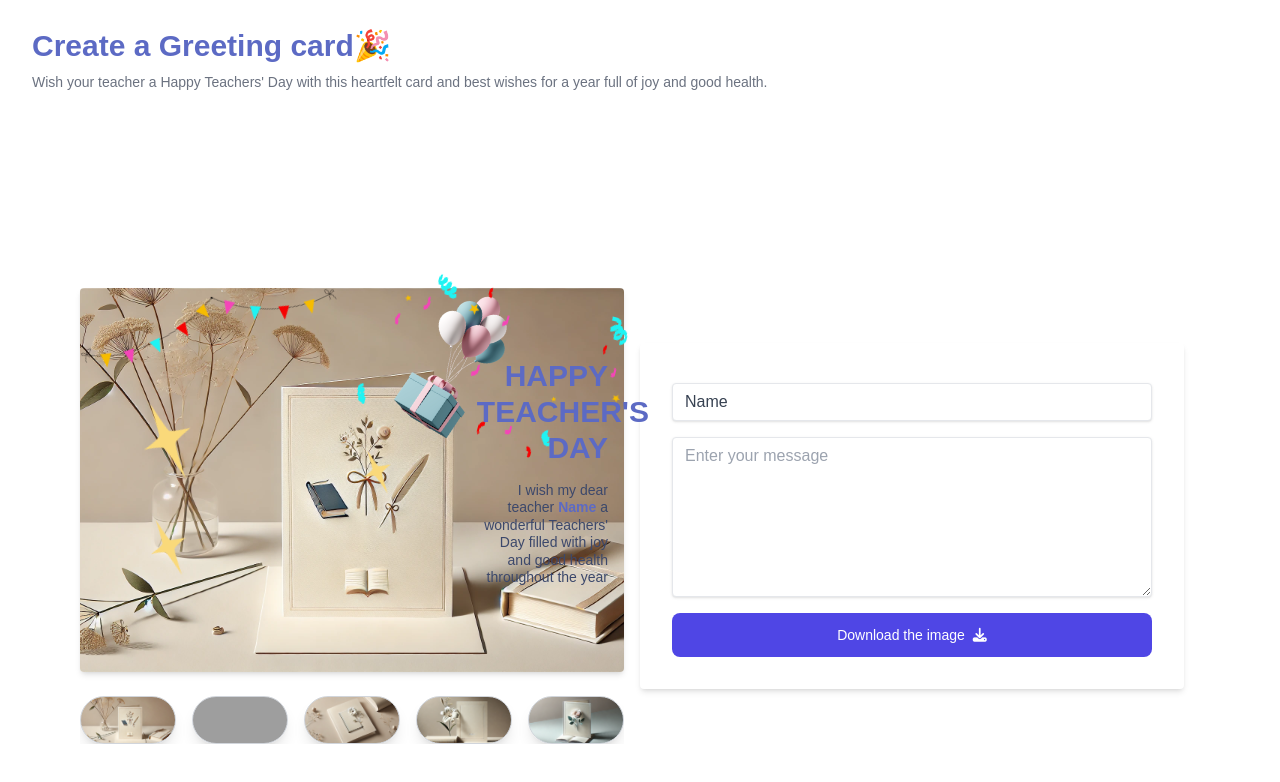
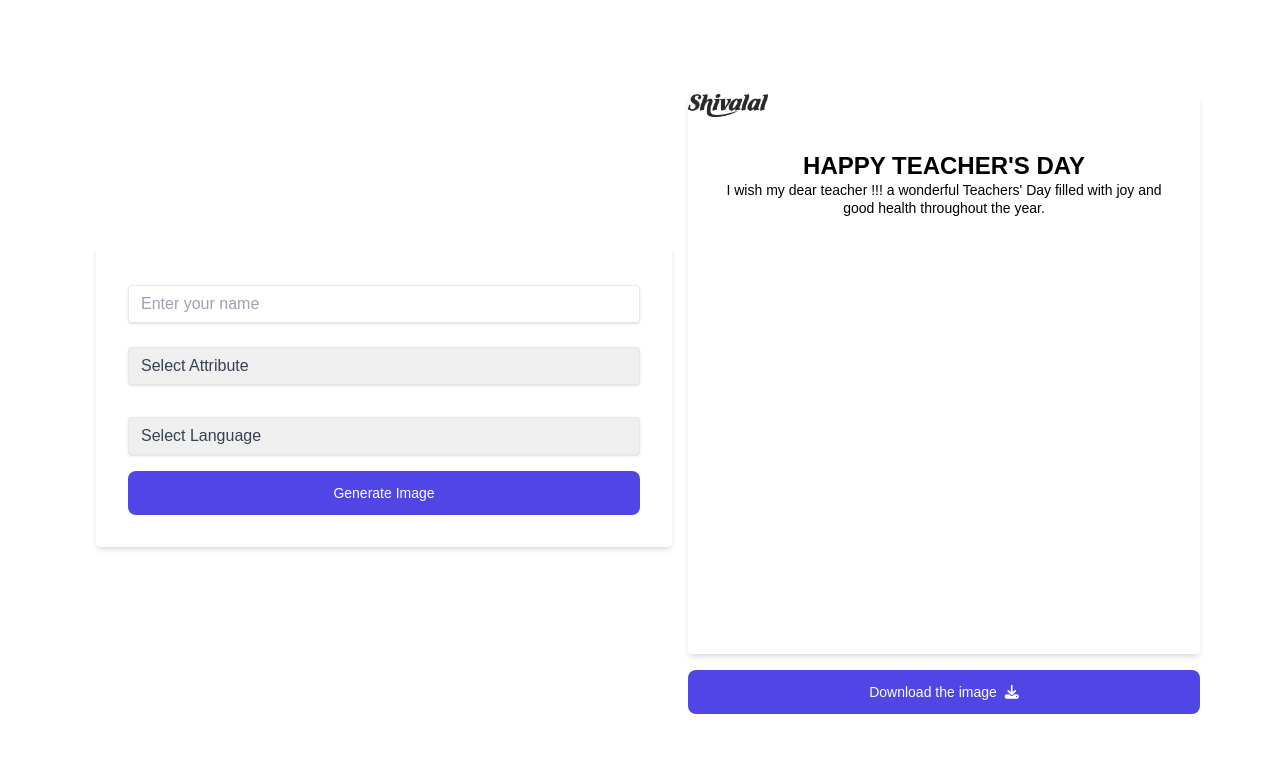
Before and after one commit to divshi/Greeting-Card, a React (Vite) app: page /home in a window 1280 px wide. Shown: the top 782 px of the page. Built offline with nearby package versions, Linux system fonts and the light colour scheme; grey boxes are pictures that could not be loaded; a web font is replaced by a local one.

Commit message:
with changes till 27/8/24

```diff
--- a/src/App.jsx
+++ b/src/App.jsx
@@ -1,7 +1,7 @@
 import React, { useState } from "react";
 import { BrowserRouter as Router, Route, Routes } from "react-router-dom";
 import "./App.css";
-import Header from "./Components/Header";
+// import Header from "./Components/Header";
 import Home from "./Components/Home";
 import DetailsPage from "./Components/DetailsPage";
 import ConfettiAnimation from "./Components/ConfettiAnimation";
@@ -26,7 +26,7 @@ function App() {
             path="/home"
             element={
               <>
-                <Header />
+
                 <Home handlePartyModeClick={handlePartyModeClick} />
               </>
             }
--- a/src/Components/BackCountainer.jsx
+++ b/src/Components/BackCountainer.jsx
@@ -3,14 +3,13 @@ import test1 from "../assets/img1.png";
 import test2 from "../assets/img2.png";
 import test3 from "../assets/img3.png";
 import test4 from "../assets/img4.png";
-import test5 from "../assets/img5.png";
+
 
 const images = [
   `url(${test1})`,
   `url(${test2})`,
   `url(${test3})`,
-  `url(${test4})`,
-  `url(${test5})`,
+  `url(${test4})`
 ];
 
 function BackCountainer({ setBackground }) {
--- a/src/Components/Home.jsx
+++ b/src/Components/Home.jsx
@@ -1,70 +1,111 @@
-import React, { useEffect } from "react";
-import imageEid from "../assets/eid.png";
-import imageEid2 from "../assets/eid (1).png";
-import imageEid3 from "../assets/eid (2).png";
-import imageEid4 from "../assets/eid (3).png";
-import img1 from "../assets/img1.png";  // Importing the default background image
-import html2canvas from "html2canvas";
+import React, { useEffect, useState } from "react";
+// import imageEid from "../assets/eid.png";
+// import imageEid2 from "../assets/eid (1).png";
+// import imageEid3 from "../assets/eid (2).png";
+// import imageEid4 from "../assets/eid (3).png";
+import logo1 from "../assets/logo 1.png";
+
+import img1 from "../assets/img1.png"; // Importing the default background image
 import BackCountainer from "./BackCountainer";
 
-const ImageContainer = ({ name, message, background, setBackground }) => {
+const attributesList = [
+  "Dedicated", "Passionate", "Patient", "Knowledgeable", "Inspiring",
+  "Empathetic", "Supportive", "Understanding", "Encouraging", "Approachable",
+  "Creative", "Nurturing", "Motivating", "Thoughtful", "Resourceful",
+  "Compassionate", "Insightful", "Enthusiastic", "Attentive", "Organized",
+  "Kind-hearted", "Adaptable", "Dependable", "Wise", "Respectful",
+  "Engaging", "Fair", "Focused", "Diligent", "Caring", "Innovative",
+  "Articulate", "Disciplined", "Positive", "Considerate", "Flexible",
+  "Committed", "Empowering", "Skillful", "Trustworthy", "Open-minded",
+  "Energetic", "Friendly", "Collaborative", "Responsible", "Visionary",
+  "Detail-oriented", "Constructive", "Intelligent", "Principled", "Open",
+  "Devoted", "Hardworking", "Charismatic", "Perseverant", "Communicative",
+  "Genuine", "Curious", "Optimistic", "Resilient", "Gentle", "Reliable",
+  "Stimulating", "Observant", "Inclusive", "Sharp", "Warm", "Receptive",
+  "Confident", "Dynamic", "Poised", "Courageous", "Calm", "Driven",
+  "Humorous", "Analytical", "Fair-minded", "Purposeful", "Balanced",
+  "Precise", "Well-read", "Engaged", "Selfless", "Humble",
+];
+
+const ImageContainer = ({ name, message, background, setBackground, handleGenerateImage, imageUrl, aiGeneratedMessage }) => {
+  const containerStyle = {
+    backgroundImage: imageUrl ? `url(${imageUrl})` : '',
+    backgroundSize: 'cover',
+    backgroundPosition: 'center',
+    backgroundRepeat: 'no-repeat',
+    height: '70vh', // Increase height as needed
+    width: '100%',
+  };
+
   return (
     <div className="text-center flex-1">
       <div
-        className={`shadow-md rounded flex flex-col my-2 flex-1 h-96 relative ${background.includes('bg-gradient') ? background : ''}`}
+        className={`shadow-md rounded flex flex-col my-2 flex-1 relative ${background.includes('bg-gradient') ? background : ''}`}
         id="image-container"
-        style={background.includes('url') ? { backgroundImage: background, backgroundSize: 'cover', backgroundPosition: 'center' } : {}}
+        style={containerStyle}
       >
-        {/* Background Images */}
-        <img
-          src={imageEid}
-          alt="eid"
-          className="absolute top-0 w-12 sm:w-10 md:w-16 lg:w-20 xl:w-15 right-32 rotate-[25deg]"
-        />
-        <img
-          src={imageEid2}
-          alt="eid"
-          className="absolute w-100 h-100 top-0 right-0 rotate-[25deg] sm:rotate-[15deg]"
-        />
-        <img
-          src={imageEid3}
-          alt="eid"
-          className="absolute top-0 left-0 rotate-[-25deg]"
-        />
-        <img
-          src={imageEid4}
-          alt="eid"
-          className="absolute top-20 left-10 rotate-[-15deg] sm:rotate-[-25deg]"
-        />
+        <img src={logo1} alt="logo" className="absolute top-0 w-12 sm:w-10 md:w-16 lg:w-20 xl:w-15 right-100 rotate-[0deg]" />
 
-        {/* Text Container occupying 30% from the right */}
-        <div className="flex justify-end items-center h-full w-full">
-          <div className="w-[30%] h-full p-4 flex flex-col justify-center text-right bg-opacity-50 z-[2]">
-            <h1 className="text-2xl font-bold sm:text-3xl text-primary leading-tight">
+        <div className="flex flex-col justify-center items-center mt-6 w-full p-4">
+          <div className="bg-white bg-opacity-20 p-4 rounded">
+            <h1 className="text-1xl font-bold sm:text-2xl text-black leading-tight">
               HAPPY TEACHER'S DAY
             </h1>
-            <p className="text-sm text-secondary mt-4 leading-tight">
-              I wish my dear teacher{" "}
-              <span className="text-primary font-bold FONT-ARABIC">{name}</span>{" "}
-              a wonderful Teachers' Day filled with joy and good health throughout the year
+            <p className="text-sm text-black leading-tight">
+              I wish my dear teacher <span className="text-black font-bold">{name}</span>!!! a wonderful Teachers' Day filled with joy and good health throughout the year.
             </p>
-            <p className="text-sm text-secondary mt-4 leading-tight">{message}</p>
+            <p className="text-sm text-black mt-2 leading-tight">{message}</p>
           </div>
         </div>
+
+        {aiGeneratedMessage && (
+          <div
+            className="absolute bottom-0 w-full p-4 bg-white bg-opacity-20 rounded"
+            style={{ height: '30%' }}
+          >
+            <p className="text-sm text-black leading-tight text-center">{aiGeneratedMessage}</p>
+          </div>
+        )}
       </div>
 
-      <BackCountainer background={background} setBackground={setBackground} />
+      <a
+        href={imageUrl || '#'}
+        download="generated_image.png"
+        className="block rounded-lg bg-indigo-600 px-5 py-3 text-sm font-medium text-white transition hover:bg-indigo-700 focus:outline-none focus:ring mt-4"
+        onClick={(e) => {
+          if (!imageUrl) {
+            e.preventDefault();
+            alert('Image URL is not set. Please generate an image first.');
+          }
+        }}
+      >
+        Download the image<i className="ml-2 text-sm fas fa-download"></i>
+      </a>
     </div>
   );
 };
 
+
 const FormContainer = ({
   handleNameChange,
   name,
-  handleMessageChange,
-  message,
+  attributes,
+  setAttributes,
+  language,
+  setLanguage,
   handleGenerateImage,
 }) => {
+  const handleAttributeSelect = (e) => {
+    const value = e.target.value;
+    if (attributes.length < 5 && !attributes.includes(value) && value) {
+      setAttributes([...attributes, value]);
+    }
+  };
+
+  const removeAttribute = (attribute) => {
+    setAttributes(attributes.filter(attr => attr !== attribute));
+  };
+
   return (
     <div className="bg-white shadow-md rounded px-8 pt-6 pb-8 mb-4 flex flex-col my-2 flex-1 mx-4">
       <input
@@ -74,73 +115,151 @@ const FormContainer = ({
         onChange={handleNameChange}
         value={name}
       />
-      <textarea
-        className="shadow appearance-none border rounded w-full py-2 px-3 text-gray-700 leading-tight focus:outline-none focus:shadow-outline text-left placeholder-right mt-4 h-40"
-        placeholder="Enter your message"
-        onChange={handleMessageChange}
-        value={message}
-      ></textarea>
+
+      <div className="mt-4">
+        <select
+          className="shadow appearance-none border rounded w-full py-2 px-3 text-gray-700 leading-tight focus:outline-none focus:shadow-outline mt-2"
+          onChange={handleAttributeSelect}
+          value="" // Ensure no attribute is pre-selected
+        >
+          <option value="" disabled>Select Attribute</option>
+          {attributesList
+            .filter(attr => !attributes.includes(attr))
+            .map(attr => (
+              <option key={attr} value={attr}>{attr}</option>
+            ))}
+        </select>
+      </div>
+
+      <div className="mt-4">
+        {attributes.map(attr => (
+          <span key={attr} className="inline-block bg-gray-200 px-3 py-1 rounded-full text-gray-700 mr-2 mb-2">
+            {attr}
+            <button
+              type="button"
+              className="ml-2 text-red-500"
+              onClick={() => removeAttribute(attr)}
+            >
+              &times;
+            </button>
+          </span>
+        ))}
+      </div>
+
+      <select
+        className="shadow appearance-none border rounded w-full py-2 px-3 text-gray-700 leading-tight focus:outline-none focus:shadow-outline mt-4"
+        onChange={(e) => setLanguage(e.target.value)}
+        value={language}
+      >
+        <option value="" disabled>Select Language</option>
+        <option value="English">English</option>
+        <option value="Hindi">Hindi</option>
+      </select>
+
+      {/* Removed theme dropdown as only "Teacher's Day" is the required option */}
 
       <button
         className="block rounded-lg bg-indigo-600 px-5 py-3 text-sm font-medium text-white transition hover:bg-indigo-700 focus:outline-none focus:ring mt-4"
         type="button"
         onClick={handleGenerateImage}
       >
-        Download the image<i className="ml-2 text-sm fas fa-download"></i>
+        Generate Image
       </button>
     </div>
   );
 };
 
 function Home({ handlePartyModeClick }) {
-  const [name, setName] = React.useState("Name");
-  const [message, setMessage] = React.useState("");
-  const [background, setBackground] = React.useState(`url(${img1})`); // Set the default background to img1.png
+  const [name, setName] = useState("");
+  const [attributes, setAttributes] = useState([]);
+  const [language, setLanguage] = useState("");
+  const [theme, setTheme] = useState("");
+  const [background, setBackground] = useState(`url(${img1})`);
+  const [message, setMessage] = useState(""); // Added state for message
+  const [imageUrl, setImageUrl] = useState(null);
+  const [additionalImages, setAdditionalImages] = useState([]);
+  const [aiGeneratedMessage, setAiGeneratedMessage] = useState('');
 
-  const handleNameChange = (e) => {
-    setName(e.target.value);
+  const handleNameChange = (e) => setName(e.target.value);
+  const handleMessageChange = (e) => setMessage(e.target.value); // Added message change handler
+
+  const handleGenerateImage = () => {
+    fetch('https://cardcreator.walkingtree.tech/generate_greeting_card', {
+      method: 'POST',
+      headers: {
+        'Content-Type': 'application/json',
+      },
+      body: JSON.stringify({
+        Name: name.trim(),           // Updated parameter name
+        Attributes: attributes,      // Updated parameter name
+        Language: language,          // Updated parameter name
+        Theme: "Teacher's Day",      // Updated parameter name
+      }),
+    })
+    .then(response => {
+      if (!response.ok) {
+        return response.json().then(errData => {
+          console.error('Error:', errData);
+          alert(`Error: ${errData.ErrorMessage || "Something went wrong"}`);
+          throw new Error(`HTTP error! Status: ${response.status}`);
+        });
+      }
+      return response.json();
+    })
+    .then(data => {
+      console.log('API Response:', data);
+      if (data.StatusCode === "200") {
+        setImageUrl(data.ImageURLs[0] || '');
+        setAdditionalImages(data.ImageURLs || []);
+        setAiGeneratedMessage(data.TextContent[0] || ''); // Set AI generated message
+      } else {
+        console.error('Error:', data.ErrorMessage);
+        alert('Failed to generate image. Please try again.');
+      }
+    })
+    .catch(error => {
+      console.error('Error generating image:', error);
+      alert('An error occurred. Please try again.');
+    });
   };
 
-  const handleMessageChange = (e) => {
-    setMessage(e.target.value);
-  };
 
-  const handleGenerateImage = () => {
-    const element = document.getElementById("image-container");
-    html2canvas(element).then((canvas) => {
-      const link = document.createElement("a");
-      link.download = "image.png";
-      link.href = canvas.toDataURL("image/png");
-      link.click();
-    });
-
-    handlePartyModeClick();
-  };
 
   useEffect(() => {
-    // Reset the state when the component mounts
-    setName("Name");
-    setMessage("");
-    setBackground(`url(${img1})`); // Reset to the default background image
+    setName("");
+    setAttributes([]);
+    setLanguage("");
+    setTheme("");
+    setBackground(`url(${img1})`);
   }, []);
 
   return (
     <div className="flex justify-center items-center h-screen flex-wrap min-h-screen min-w-0 mx-10 px-10">
+      <FormContainer
+        handleNameChange={handleNameChange}
+        name={name}
+        message={message}
+        handleMessageChange={handleMessageChange}
+        attributes={attributes}
+        setAttributes={setAttributes}
+        language={language}
+        setLanguage={setLanguage}
+        theme={theme}
+        setTheme={setTheme}
+        handleGenerateImage={handleGenerateImage}
+      />
       <ImageContainer
         background={background}
         name={name}
         message={message}
         setBackground={setBackground}
-      />
-      <FormContainer
-        handleNameChange={handleNameChange}
-        handleMessageChange={handleMessageChange}
-        name={name}
-        message={message}
         handleGenerateImage={handleGenerateImage}
+        imageUrl={imageUrl}
+        aiGeneratedMessage={aiGeneratedMessage} // Pass aiGeneratedMessage
       />
     </div>
   );
+
 }
 
 export default Home;
```
Also changed, not shown: src/Components/DetailsPage.jsx (+39 -16 lines), src/assets/logo 1.png (added), src/assets/logo 2.png (added).
